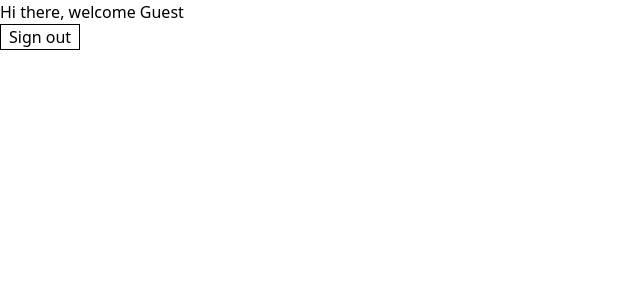
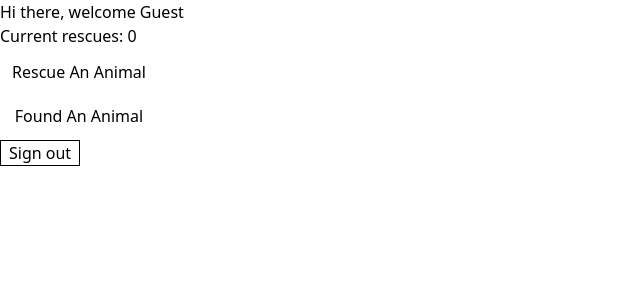
Before and after one commit to femnixx/RandomRepo, a React (Vite) app: page /loggedin in a window 1280 px wide. Shown: the top 300 px of the page, without its empty margins (0-640 px from the left). Built offline with nearby package versions, Linux system fonts and the light colour scheme; no server answers.

Commit message:
Added rescued animal and found animal page

```diff
--- /dev/null
+++ b/src/frontend/FoundAnimal.tsx
@@ -0,0 +1,9 @@
+import React from 'react'
+
+const FoundAnimal = () => {
+  return (
+    <div>FoundAnimal</div>
+  )
+}
+
+export default FoundAnimal
--- /dev/null
+++ b/src/frontend/RescueAnimal.tsx
@@ -0,0 +1,9 @@
+import React from 'react'
+
+const RescueAnimal = () => {
+  return (
+    <div>RescueAnimal</div>
+  )
+}
+
+export default RescueAnimal
--- a/src/frontend/components/LoggedIn.tsx
+++ b/src/frontend/components/LoggedIn.tsx
@@ -6,6 +6,7 @@ import { useState } from 'react'
 const LoggedIn = () => {
     const [username, setUsername] = useState('Guest');
     const navigate = useNavigate();
+    const [rescues, setRescues] = useState(0);
 
     useEffect(() => {
         const handleSession = async () => {
@@ -34,6 +35,14 @@ const LoggedIn = () => {
   return (
     <div>
         <p>Hi there, welcome {username}</p>
+        <p>Current rescues: {rescues}</p>
+
+        <div className='flex flex-col justify-start w-fit gap-y-5 py-3 ps-3'>
+            <button className='hover:cursor-pointer'>Rescue An Animal</button>
+            <button className='hover:cursor-pointer'>Found An Animal</button>
+        </div>
+
+
         <button className='border-1 px-2 hover:cursor-pointer' onClick={handleSignOut}>Sign out</button>
     </div>
   )
```
